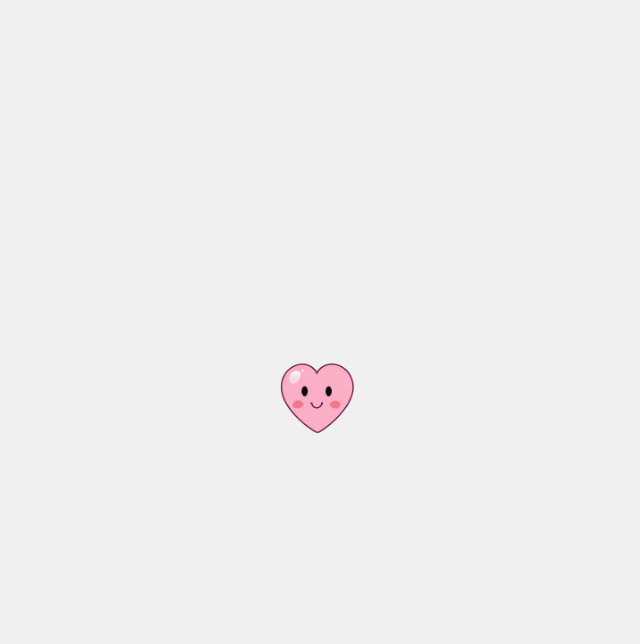
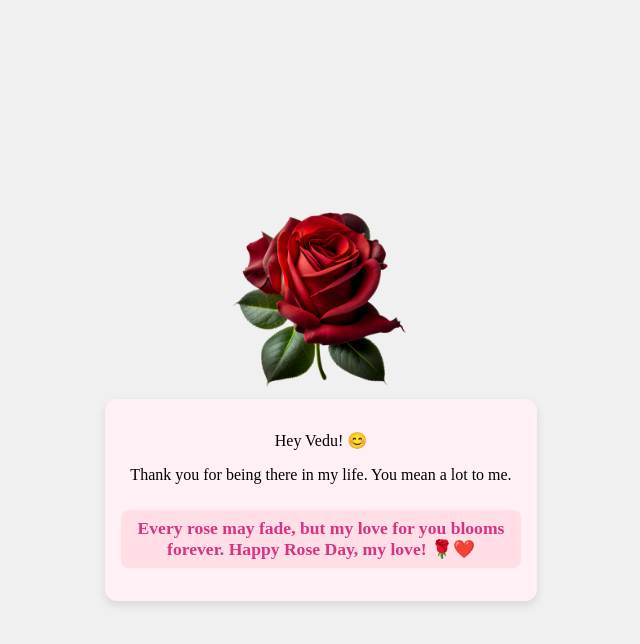
Before and after one commit to akgupta2002D/gift, a Next.js app: page / in a window 1280 px wide. Both pictures are taken after a click on the button "Press". Shown: the top 644 px of the page, without its empty margins (319-959 px from the left). Built offline with nearby package versions, Linux system fonts and the light colour scheme.

Commit message:
Update for rose day

```diff
--- a/app/components/HeartComponent.js
+++ b/app/components/HeartComponent.js
@@ -3,9 +3,18 @@ import styles from "../styles/HeartComponent.module.css";
 
 const HeartComponent = ({ onClick }) => {
   return (
+    <>
     <div className={`${styles.image} ${styles.grow}`} onClick={onClick}>
-      <img src="/heart.png" alt="Heart" className={styles.img} />
+      <img src="/rose.png" alt="Heart" className={styles.img} />
     </div>
+    <div className={styles.messageContainer}>
+      <p>Hey Vedu! 😊</p>
+      <p>Thank you for being there in my life. You mean a lot to me.</p>
+      <p className={styles.note}>
+        Every rose may fade, but my love for you blooms forever. Happy Rose Day, my love! 🌹❤️
+      </p>
+    </div>
+    </>
   );
 };
 
--- a/app/styles/ButtonComponent.module.css
+++ b/app/styles/ButtonComponent.module.css
@@ -1,5 +1,6 @@
 .container {
     display: flex;
+    flex-direction: column;
     justify-content: center;
     align-items: center;
     height: 100vh;
--- a/app/styles/HeartComponent.module.css
+++ b/app/styles/HeartComponent.module.css
@@ -1,7 +1,4 @@
 .image {
-    display: flex;
-    justify-content: center;
-    align-items: center;
     transition: all 1s ease-in-out;
   }
 
@@ -17,3 +14,24 @@
     opacity: 1;
     transition: all 1s ease-in-out;
   }
+
+  .messageContainer {
+    background: #fff0f5; /* Light pink background */
+    border-radius: 12px;
+    padding: 16px;
+    text-align: center;
+    box-shadow: 0px 4px 10px rgba(0, 0, 0, 0.1);
+    max-width: 400px;
+    /* margin: auto; */
+  }
+
+  .note {
+    font-weight: bold;
+    font-size: 1.1rem;
+    color: #d63384; /* Romantic rose color */
+    background: rgba(255, 182, 193, 0.3); /* Soft pink highlight */
+    padding: 8px 12px;
+    border-radius: 8px;
+    display: inline-block;
+    margin-top: 10px;
+  }
```
Also changed, not shown: public/rose.png (added).
